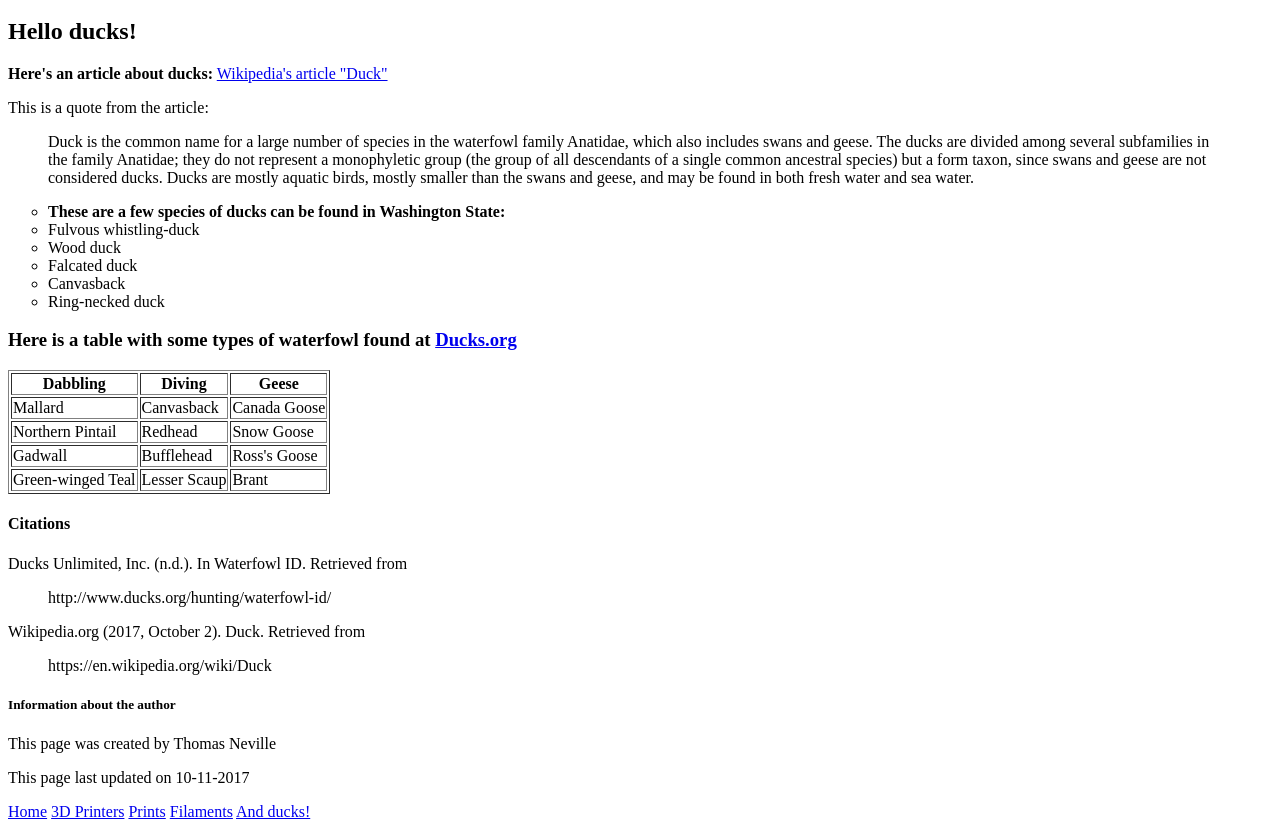
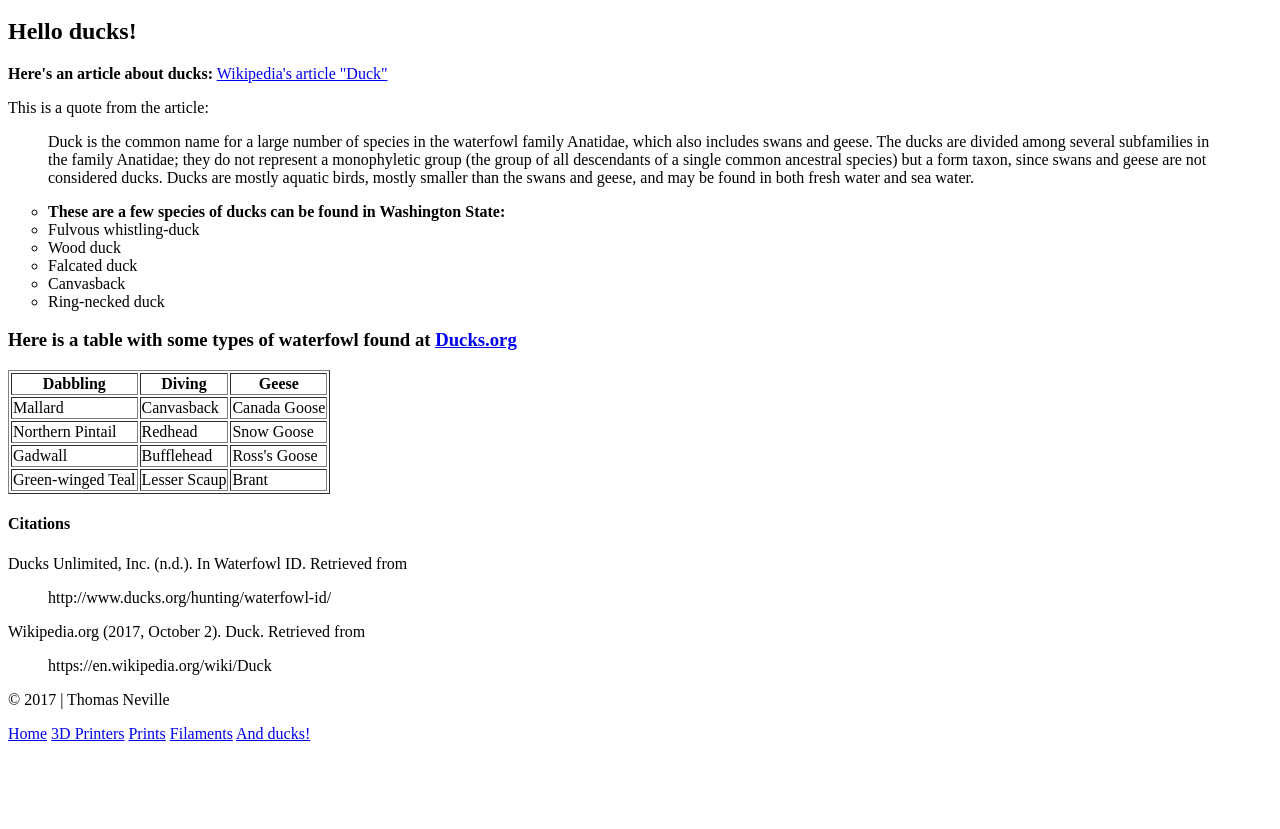
Before and after one commit to thomas-neville/au-17-week1, a plain HTML site: page index.html in a window 1280 px wide. Shown: the part 100-929 px from the top of the page. After the commit the page ends 851 px from the top, so only its background shows below. Drawn offline with Linux system fonts and the light colour scheme.

Commit message:
update tags for browser support

```diff
--- a/index.html
+++ b/index.html
@@ -83,9 +83,8 @@
       <p>Wikipedia.org (2017, October 2). Duck. Retrieved from</p>
       <p style="text-indent: 40px">https://en.wikipedia.org/wiki/Duck</p>
 
-    <h5>Information about the author</h5>
-      <p>This page was created by Thomas Neville</p>
-      <p>This page last updated on <time>10-11-2017</time></p>
+    <!--Copyright info, secondary navigation-->
+      <p>&copy; 2017 | Thomas Neville</p>
     <nav>
         <a href="../week2-portfolio/index.html">Home</a>
         <a href="../week2-portfolio/3d-printers.html">3D Printers</a>
```
